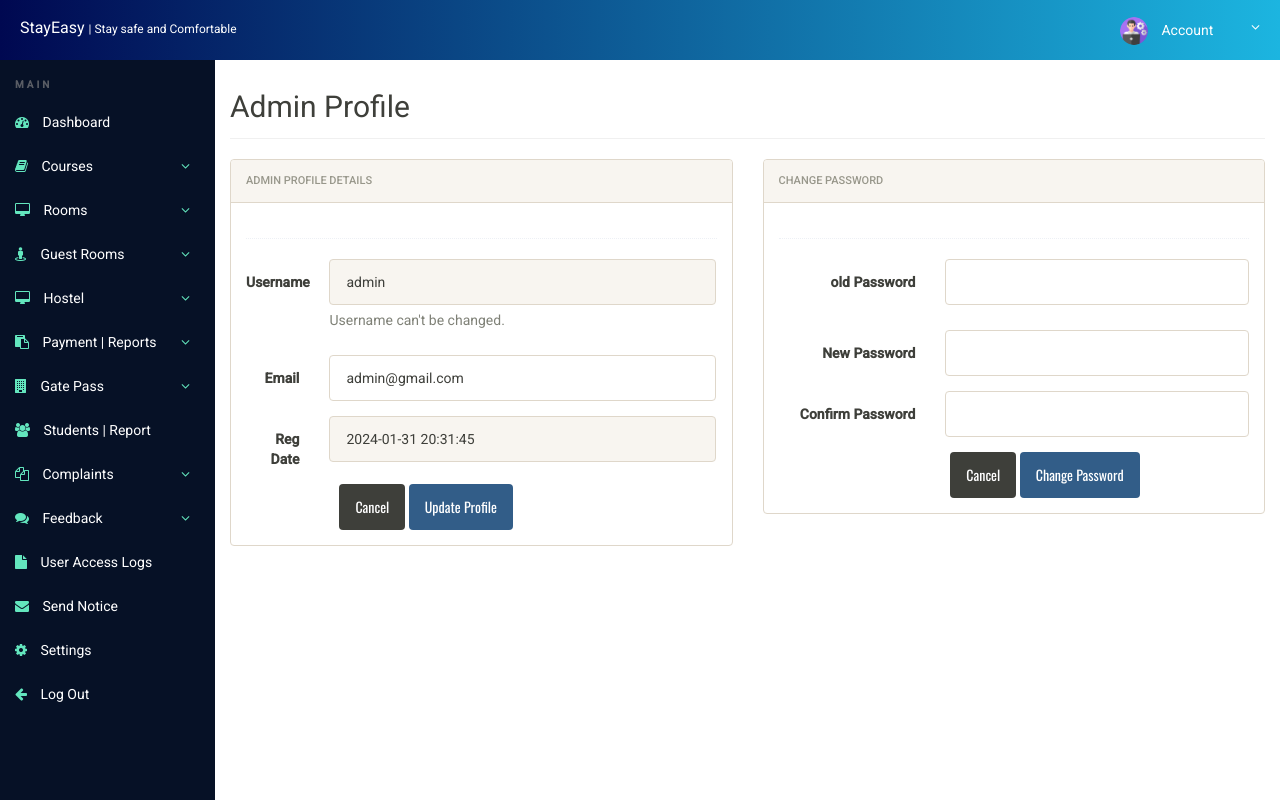
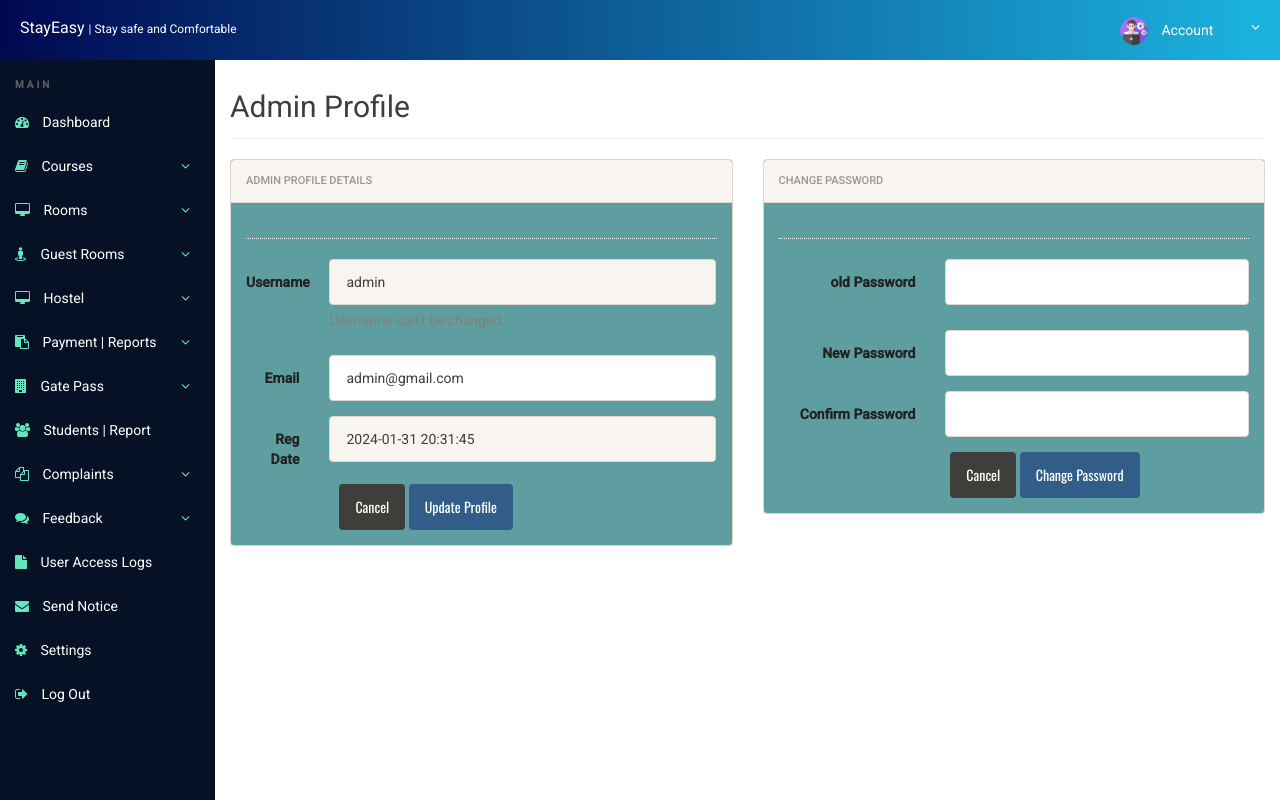
Before and after one commit to Ash6747/Hostel-Management-System, a PHP site: page /admin/admin-profile.php in a window 1280 px wide. Run offline with PHP 8.4, Linux system fonts and the light colour scheme; a user stored in the database is signed in; data comes from the database, SQL or seed files in the repository; data that the repository does not hold is empty.

Commit message:
updated styling

```diff
--- a/admin/admin-profile.php
+++ b/admin/admin-profile.php
@@ -4,8 +4,7 @@ include('includes/config.php');
 include('includes/checklogin.php');
 check_login();
 //code for update email id
-if($_POST['update'])
-{
+if(isset($_POST['update'])){
 $email=$_POST['emailid'];
 $aid=$_SESSION['adminId'];
 $udate=date('Y-m-d');
@@ -16,8 +15,7 @@ $stmt->execute();
 echo"<script>alert('Email id has been successfully updated');</script>";
 }
 // code for change password
-if(isset($_POST['changepwd']))
-{
+if(isset($_POST['changepwd'])){
 	$op=$_POST['oldpassword'];
 	$np=$_POST['newpassword'];
 	$ai=$_SESSION['adminId'];
--- a/admin/create-hostel.php
+++ b/admin/create-hostel.php
@@ -44,7 +44,7 @@ if(isset($_POST['submit']))
 	<meta name="author" content="">
 	<meta name="theme-color" content="#3e454c">
 	<link rel="icon" type="image/png" href="../img/fav2.png">
-	<title>Create Room</title>
+	<title>Create Hostel</title>
 	<link rel="stylesheet" href="css/font-awesome.min.css">
 	<link rel="stylesheet" href="css/bootstrap.min.css">
 	<link rel="stylesheet" href="css/dataTables.bootstrap.min.css">>
--- a/admin/css/style.css
+++ b/admin/css/style.css
@@ -3,6 +3,16 @@
 /****************************
 *   FOR RESPONSIVENESS      *
 ****************************/
+
+body{
+
+  /* color: #f7f7f7; */
+  /* background-color: #232d3b !important; */
+}
+body .panel{
+  color: #222;
+  background-color: cadetblue;
+}
 @media print {
   .action-column {
       display: none;
--- a/admin/includes/header.php
+++ b/admin/includes/header.php
@@ -5,10 +5,10 @@
 			<ul class="ts-profile-nav">
 				<li class="ts-account">
 					<a href="#"><img src="img/software-engineer.png" class="ts-avatar hidden-side" alt=""> Account <i class="fa fa-angle-down hidden-side"></i></a>
-					<ul>
-						<li><a href="admin-profile.php">My Account</a></li>
-						<!-- <hr> -->
-						<li><a href="logout.php">Logout</a></li>
+					<ul style="border-radius: 0 0 15px 15px;">
+						<li><a href="admin-profile.php">My Account <i class="fa fa-user"></i></a></li>
+						<hr style="margin: 0 auto; width: 80%;">
+						<li><a href="logout.php">Logout <i class="fa fa-sign-out"></i></a></li>
 					</ul>
 				</li>
 			</ul>
--- a/admin/includes/sidebar.php
+++ b/admin/includes/sidebar.php
@@ -69,7 +69,7 @@
 				<li><a href="access-log.php"><i class="fa fa-file" ></i> User Access Logs</a></li>
 				<li><a href="notice.php"><i class="fa fa-envelope"></i>  Send Notice</a></li>
 				<li><a href="settings.php"><i class="fa fa-gear"></i>  Settings</a></li>
-				<li><a href="logout.php"><i class="fa fa-arrow-left"></i>  Log Out</a></li>
+				<li><a href="logout.php"><i class="fa fa-sign-out"></i>  Log Out</a></li>
 
 
 		</nav>
--- a/admin/payment-manage.php
+++ b/admin/payment-manage.php
@@ -85,7 +85,7 @@ if (isset($_POST['filter'])) {
 	<meta name="author" content="">
 	<meta name="theme-color" content="#3e454c">
     <link rel="icon" type="image/png" href="../img/fav2.png">
-	<title>Payment Status</title>
+	<title>Payment Reports</title>
 	<link rel="stylesheet" href="css/font-awesome.min.css">
 	<link rel="stylesheet" href="css/bootstrap.min.css">
 	<link rel="stylesheet" href="css/dataTables.bootstrap.min.css">
--- a/guest-gate-list.php
+++ b/guest-gate-list.php
@@ -19,7 +19,7 @@ check_status();
 	<meta name="theme-color" content="#3e454c">
 	<link rel="icon" type="image/png" href="img/fav1.png">
 
-	<title>Guest Visit History</title>
+	<title>Visitor Gate History</title>
 	<link rel="stylesheet" href="css/font-awesome.min.css">
 	<link rel="stylesheet" href="css/bootstrap.min.css">
 	<link rel="stylesheet" href="css/dataTables.bootstrap.min.css">
--- a/guest_gate.php
+++ b/guest_gate.php
@@ -72,7 +72,7 @@ if(isset($_POST['submit']) && isset($_FILES['image'])){
     <meta name="theme-color" content="#3e454c">
     <link rel="icon" type="image/png" href="img/fav1.png">
 
-    <title>Guest Gate Pass Form</title>
+    <title>Vistor Gate Form</title>
     <link rel="stylesheet" href="css/font-awesome.min.css">
     <link rel="stylesheet" href="css/bootstrap.min.css">
     <link rel="stylesheet" href="css/dataTables.bootstrap.min.css">
--- a/includes/header.php
+++ b/includes/header.php
@@ -49,8 +49,9 @@
 			<li class="ts-account">
 				<a href="#" style="box-shadow: rgba(50, 50, 93, 0.25) 0px 30px 60px -12px inset, rgba(0, 0, 0, 0.3) 0px 18px 36px -18px inset;"><img src="img/ts-avatar.jpg" class="ts-avatar hidden-side" alt=""> Account <i class="fa fa-angle-down hidden-side"></i></a>
 				<ul >
-					<li><a href="my-profile.php">My Account</a></li>
-					<li><a href="logout.php">Logout</a></li>
+					<li><a href="my-profile.php">My Account <i class="fa fa-user"></i></a></li>
+					<hr style="margin: 0 auto; width: 80%;">
+					<li><a href="logout.php">Logout <i class="fa fa-sign-out"></i></a></li>
 				</ul>
 			</li>
 		</ul>
--- a/includes/sidebar.php
+++ b/includes/sidebar.php
@@ -57,7 +57,7 @@
 		<li><a href="access-log.php"><i class="fa fa-bug"></i> Access log</a></li>
 		<!-- <li><a href="access-log.php"><i class="fa fa-file-o"></i> Access log</a></li> -->
 		<li><a href="my-profile.php"><i class="fa fa-user"></i> My Profile </a></li>
-		<li><a href="logout.php"><i class="fa fa-arrow-left"></i> Log Out </a></li>
+		<li><a href="logout.php"><i class="fa fa-sign-out"></i> Log Out </a></li>
 		<?php } else { ?>
 
 		<li><a href="registration.php"><i class="fa fa-user-plus"></i>User Registration</a></li>
--- a/payment-manage.php
+++ b/payment-manage.php
@@ -18,7 +18,7 @@ check_status();
 	<meta name="theme-color" content="#3e454c">
 	<link rel="icon" type="image/png" href="img/fav1.png">
 
-	<title>Payment Status</title>
+	<title>Payment Reports</title>
 	<link rel="stylesheet" href="css/font-awesome.min.css">
 	<link rel="stylesheet" href="css/bootstrap.min.css">
 	<link rel="stylesheet" href="css/dataTables.bootstrap.min.css">
```
